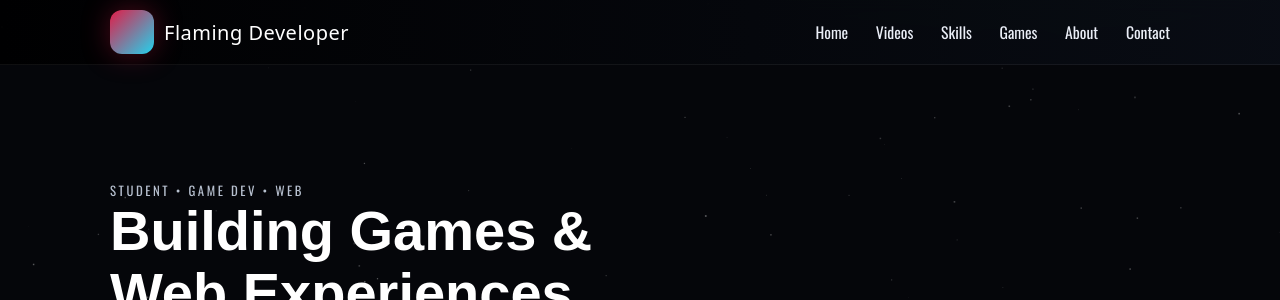
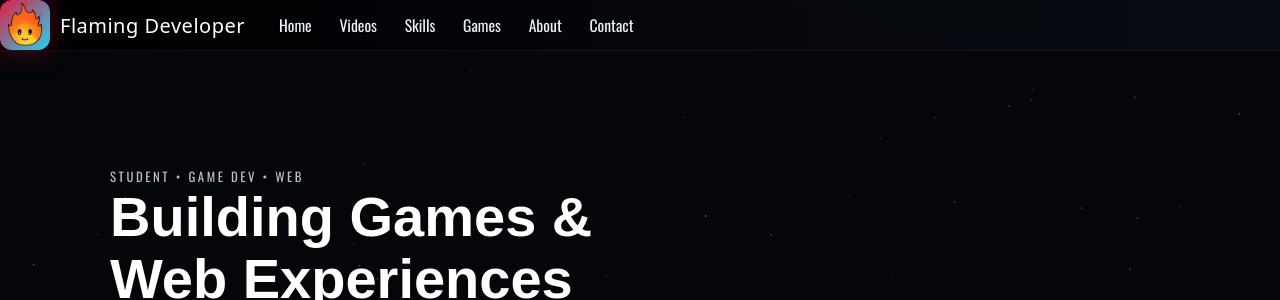
Before and after one commit to FlamingReaper001/flameday, a plain HTML site: page index.html in a window 1280 px wide. Shown: the top 300 px of the page. Drawn offline with nearby package versions, Linux system fonts and the light colour scheme; a web font is replaced by a local one.

Commit message:
Update index.html

```diff
--- a/index.html
+++ b/index.html
@@ -45,6 +45,30 @@
     nav a:after{content:""; position:absolute; left:0; bottom:-4px; width:0; height:2px; background:linear-gradient(90deg, var(--primary), var(--accent)); transition:width .25s ease}
     nav a:hover:after{width:100%}
     .burger{display:none; background:transparent; border:0; color:#fff}
+
+    /* Logo styling */
+.logo-container {
+  display: flex;
+  align-items: center;
+  gap: 10px;
+}
+
+.logo {
+  height: 50px;
+  width: auto;
+  transition: transform 0.3s ease;
+}
+
+.logo:hover {
+  transform: scale(1.1);
+}
+
+.site-title {
+  font-size: 1.5rem;
+  font-weight: 700;
+  color: white;
+}
+
 
     /* Sections */
     section{padding:96px 0}
@@ -129,9 +153,9 @@
   <!-- Header -->
   <header>
     <div class="navwrap">
-      <div class="container bar">
+      <div class="logo-container">
         <a href="#home" class="brand">
-          <div class="logo" aria-hidden="true"></div>
+          <img src="logo.png" alt="Logo" class="logo">
           <span>Flaming Developer</span>
         </a>
         <nav aria-label="Primary">
```
